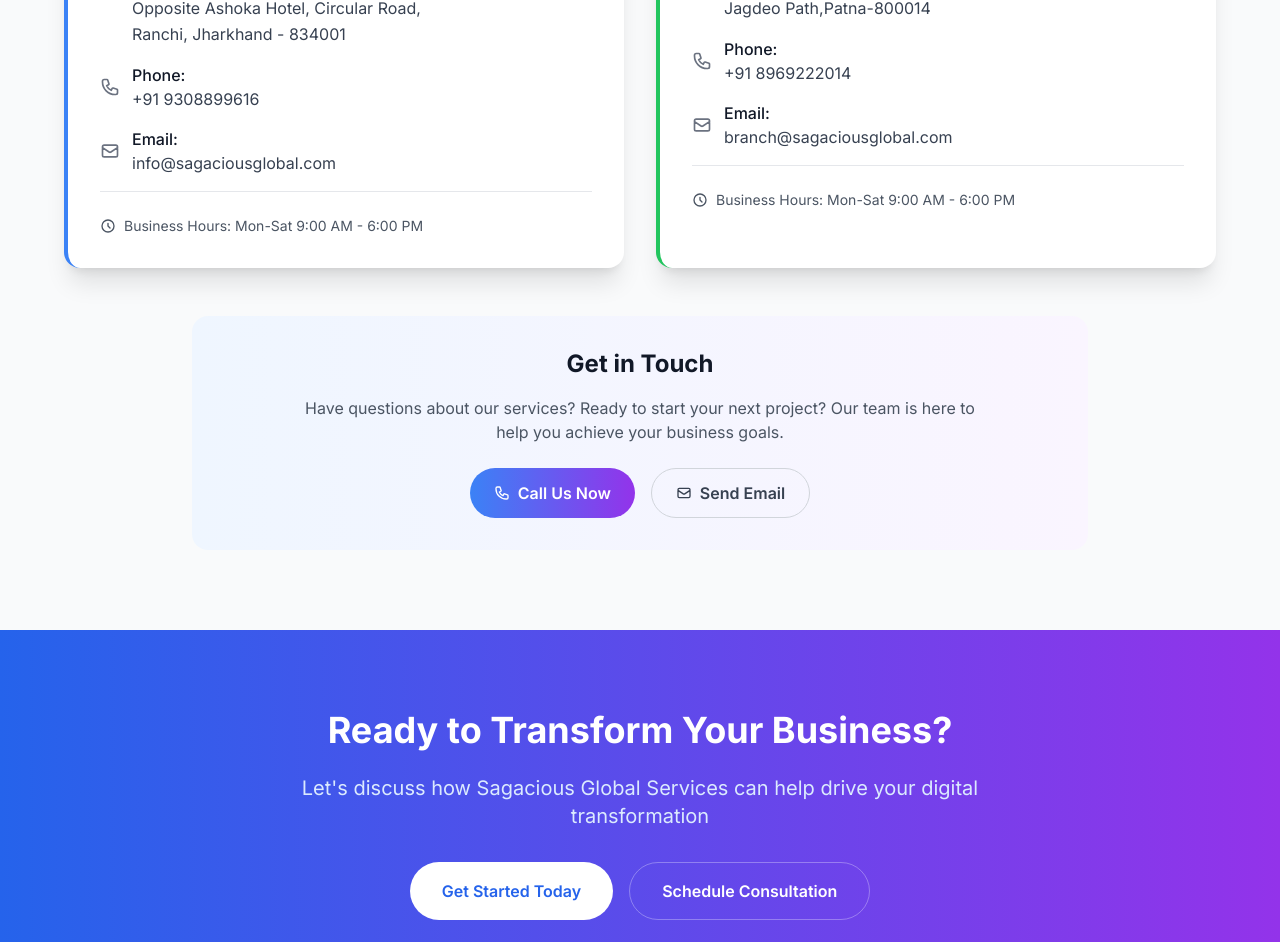
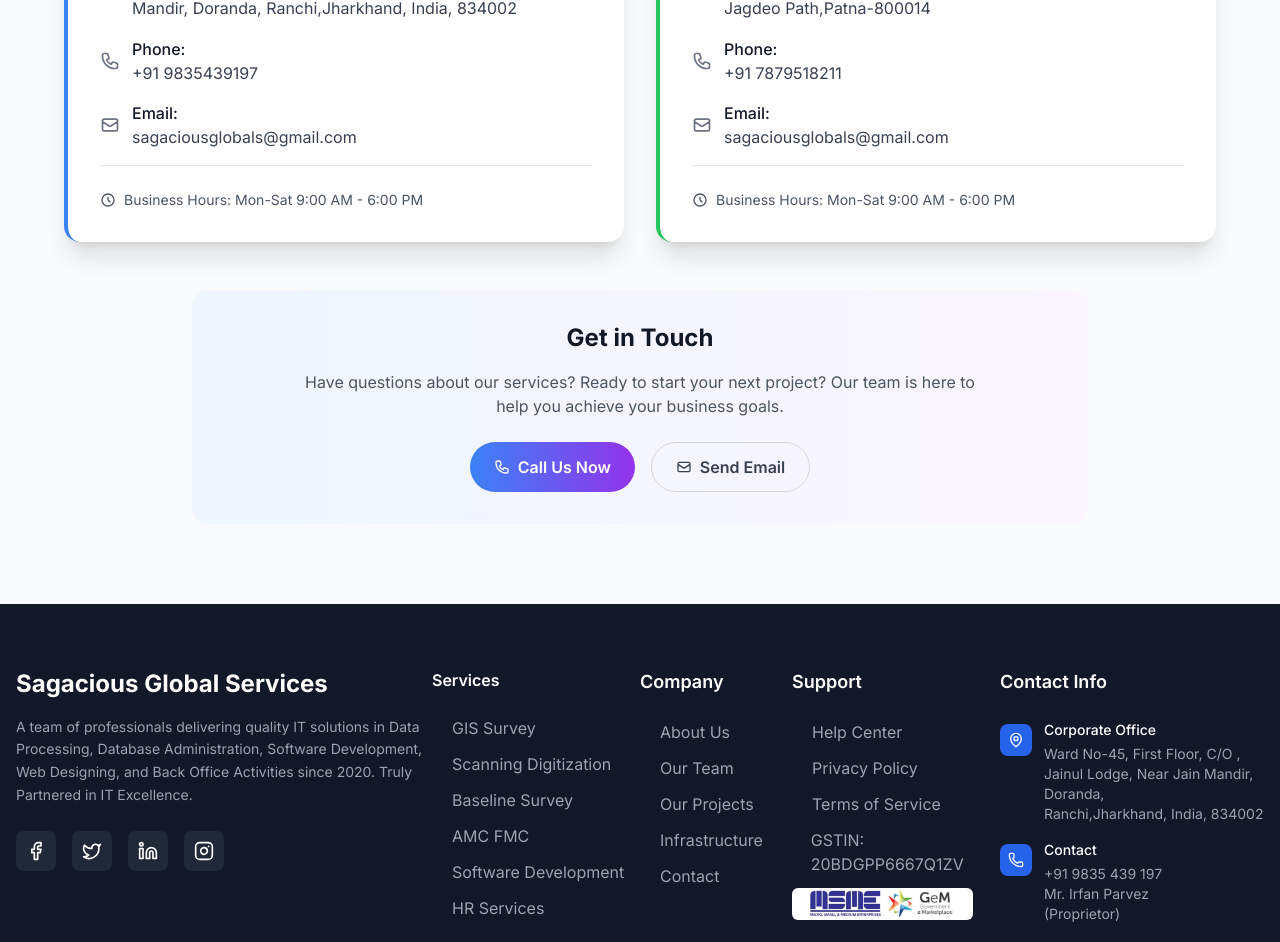
Before and after one commit to RajuKumar1213/computer-part-selling, a Next.js app: page /about in a window 1280 px wide. Shown: the part 7360-8302 px from the top of the page. Built offline with nearby package versions, Linux system fonts and the light colour scheme.

Commit message:
change data little bit

```diff
--- a/src/app/about/page.jsx
+++ b/src/app/about/page.jsx
@@ -992,11 +992,7 @@
                   <div>
                     <p className="text-gray-900 font-medium mb-1">Address:</p>
                     <p className="text-gray-700 leading-relaxed">
-                      Shop No 08, 2nd Floor, Mukti Tower,
-                      <br />
-                      Opposite Ashoka Hotel, Circular Road,
-                      <br />
-                      Ranchi, Jharkhand - 834001
+                      Ward No-45, First Floor, C/O , Jainul Lodge, Near Jain Mandir, Doranda, Ranchi,Jharkhand, India, 834002
                     </p>
                   </div>
                 </div>
@@ -1016,7 +1012,7 @@
                   </svg>
                   <div>
                     <p className="text-gray-900 font-medium">Phone:</p>
-                    <p className="text-gray-700">+91 9308899616</p>
+                    <p className="text-gray-700">+91 9835439197</p>
                   </div>
                 </div>
 
@@ -1035,7 +1031,7 @@
                   </svg>
                   <div>
                     <p className="text-gray-900 font-medium">Email:</p>
-                    <p className="text-gray-700">info@sagaciousglobal.com</p>
+                    <p className="text-gray-700">sagaciousglobals@gmail.com</p>
                   </div>
                 </div>
 
@@ -1134,7 +1130,7 @@
                   </svg>
                   <div>
                     <p className="text-gray-900 font-medium">Phone:</p>
-                    <p className="text-gray-700">+91 8969222014</p>
+                    <p className="text-gray-700">+91 7879518211</p>
                   </div>
                 </div>
 
@@ -1153,7 +1149,7 @@
                   </svg>
                   <div>
                     <p className="text-gray-900 font-medium">Email:</p>
-                    <p className="text-gray-700">branch@sagaciousglobal.com</p>
+                    <p className="text-gray-700">sagaciousglobals@gmail.com</p>
                   </div>
                 </div>
 
@@ -1194,7 +1190,7 @@
                 goals.
               </p>
               <div className="flex flex-col sm:flex-row gap-4 justify-center">
-                <button className="px-6 py-3 bg-gradient-to-r from-blue-500 to-purple-600 text-white font-semibold rounded-full hover:shadow-lg hover:shadow-blue-500/25 transition-all duration-300 flex items-center justify-center">
+                <a href="tel:+917879518211" className="px-6 py-3 bg-gradient-to-r from-blue-500 to-purple-600 text-white font-semibold rounded-full hover:shadow-lg hover:shadow-blue-500/25 transition-all duration-300 flex items-center justify-center">
                   <svg
                     className="w-4 h-4 mr-2"
                     fill="none"
@@ -1208,8 +1204,8 @@
                     />
                   </svg>
                   Call Us Now
-                </button>
-                <button className="px-6 py-3 border border-gray-300 text-gray-700 font-semibold rounded-full hover:bg-gray-50 transition-all duration-300 flex items-center justify-center">
+                </a>
+                <a href="mailto:branch@sagaciousglobal.com" className="px-6 py-3 border border-gray-300 text-gray-700 font-semibold rounded-full hover:bg-gray-50 transition-all duration-300 flex items-center justify-center">
                   <svg
                     className="w-4 h-4 mr-2"
                     fill="none"
@@ -1223,39 +1219,14 @@
                     />
                   </svg>
                   Send Email
-                </button>
+                </a>
               </div>
             </div>
           </motion.div>
         </div>
       </section>
 
-      {/* Contact CTA */}
-      <section className="py-20 bg-gradient-to-r from-blue-600 to-purple-600">
-        <div className="container mx-auto px-8 text-center">
-          <motion.div
-            initial={{ opacity: 0, y: 50 }}
-            whileInView={{ opacity: 1, y: 0 }}
-            viewport={{ once: true }}
-            className="max-w-3xl mx-auto">
-            <h2 className="text-4xl font-bold text-white mb-6">
-              Ready to Transform Your Business?
-            </h2>
-            <p className="text-xl text-blue-100 mb-8">
-              Let's discuss how Sagacious Global Services can help drive your
-              digital transformation
-            </p>
-            <div className="flex flex-col sm:flex-row gap-4 justify-center">
-              <button className="px-8 py-4 bg-white text-blue-600 font-semibold rounded-full hover:shadow-xl transition-all duration-300">
-                Get Started Today
-              </button>
-              <button className="px-8 py-4 border border-white/30 text-white font-semibold rounded-full hover:bg-white/10 transition-all duration-300">
-                Schedule Consultation
-              </button>
-            </div>
-          </motion.div>
-        </div>
-      </section>
+
       <Footer />
     </>
   );
--- a/src/components/Footer.tsx
+++ b/src/components/Footer.tsx
@@ -32,7 +32,7 @@
   {
     icon: MapPin,
     title: 'Corporate Office',
-    details: ['1st Floor, Jainul Manzil', 'Near Jain Mandir, Doranda', 'Ranchi, Jharkhand']
+    details: ['Ward No-45, First Floor, C/O , Jainul Lodge, Near Jain Mandir, Doranda, Ranchi,Jharkhand, India, 834002']
   },
   {
     icon: Phone,
@@ -62,7 +62,7 @@
   return (
     <footer className="bg-gray-900 text-white">
       {/* Main Footer */}
-      <div className="container mx-auto px-6 lg:px-8 py-16">
+      <div className="container mx-auto px-2 lg:px-4 py-16">
         <div className="grid grid-cols-1 md:grid-cols-2 lg:grid-cols-6 ">
           {/* Company Info */}
           <div className="lg:col-span-2">
@@ -74,7 +74,8 @@
             >
               <h3 className="text-2xl font-bold mb-4">
                 Sagacious Global Services
-              </h3>              <p className="text-gray-400 mb-6 leading-relaxed text-sm">
+              </h3>
+               <p className="text-gray-400 mb-6 leading-relaxed text-sm">
                 A team of professionals delivering quality IT solutions in Data Processing, Database Administration,
                 Software Development, Web Designing, and Back Office Activities since 2020. Truly Partnered in IT Excellence.
               </p>
@@ -107,7 +108,7 @@
               viewport={{ once: true }}
               transition={{ duration: 0.6, delay: 0.1 }}
             >
-              <h4 className="text-lg font-semibold mb-6">Services</h4>
+              <h4 className="text-md font-semibold mb-6">Services</h4>
               <ul className="space-y-3">
                 {footerLinks.services.map((link, index) => (
                   <li key={index}>
@@ -150,7 +151,7 @@
           </div>
 
           {/* Support */}
-          <div>
+          <div className='md:relative md:-left-14'>
             <motion.div
               initial={{ opacity: 0, y: 20 }}
               whileInView={{ opacity: 1, y: 0 }}
@@ -194,7 +195,7 @@
           </div>
 
           {/* Contact Info */}
-          <div>
+          <div className='md:relative md:-left-14'>
             <motion.div
               initial={{ opacity: 0, y: 20 }}
               whileInView={{ opacity: 1, y: 0 }}
--- a/src/components/HeroSection.tsx
+++ b/src/components/HeroSection.tsx
@@ -15,10 +15,15 @@
 } from "lucide-react";
 import { Button } from "./ui/Button";
 import { heroSlides } from "@/data/hero-slides";
+import Link from "next/link";
 
 const stats = [
   { icon: Users, value: "5+", label: "Happy Clients" },
-  { icon: Star, value: `${new Date().getFullYear() - 2020}`, label: "Years Experience" },
+  {
+    icon: Star,
+    value: `${new Date().getFullYear() - 2020}`,
+    label: "Years Experience",
+  },
   { icon: Zap, value: "7+", label: "Projects Delivered" },
   { icon: Shield, value: "6", label: "States Served" },
 ];
@@ -98,7 +103,9 @@
                 transition={{ delay: 0.2 }}
                 className="inline-flex items-center px-2 sm:px-3 py-1 bg-white/20 backdrop-blur-md border border-white/30 rounded-full text-white font-medium text-xs sm:text-sm">
                 <Zap className="w-3 h-3 mr-1 sm:mr-2" />
-                <span className="hidden sm:inline">Professional IT Services Since 2007</span>
+                <span className="hidden sm:inline">
+                  Professional IT Services Since 2007
+                </span>
                 <span className="sm:hidden">IT Services Since 2007</span>
               </motion.div>
               {/* Dynamic Heading */}
@@ -142,6 +149,7 @@
                 animate={{ opacity: 1, y: 0 }}
                 transition={{ delay: 0.6 }}
                 className="flex flex-col sm:flex-row gap-3 sm:gap-4">
+                <Link href="/contact">
                   <Button
                     size="lg"
                     className="group bg-blue-600 hover:bg-blue-700 text-sm sm:text-base">
@@ -149,6 +157,8 @@
                     <span className="sm:hidden">Get Started</span>
                     <ArrowRight className="w-4 h-4 sm:w-5 sm:h-5 ml-2 group-hover:translate-x-1 transition-transform" />
                   </Button>
+                </Link>
+                <Link href="/services">
                   <Button
                     variant="outline"
                     size="lg"
@@ -156,6 +166,7 @@
                     <span className="hidden sm:inline">View Our Services</span>
                     <span className="sm:hidden">Our Services</span>
                   </Button>
+                </Link>
               </motion.div>
               {/* Stats - Simplified for mobile */}
               <motion.div
```
Lines whose indentation alone changed are shown as unchanged.
